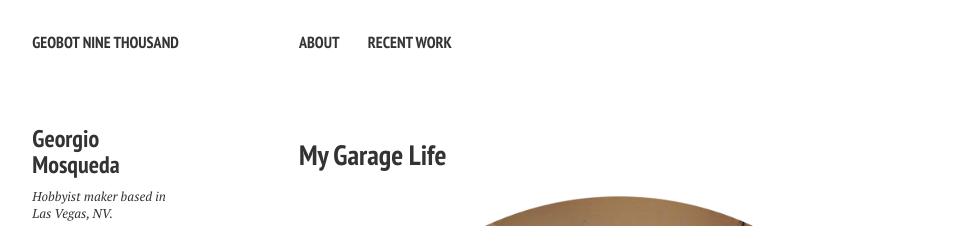
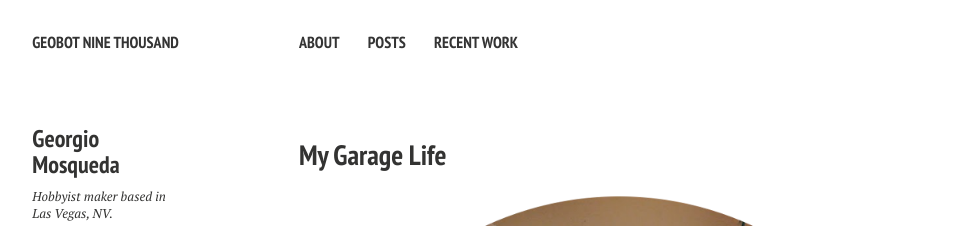
Before and after one commit to gb9k/gb9k.github.io, a Jekyll site: the page built from index.md, in a window 1280 px wide. Shown: the top 226 px of the page, without its empty margins (21-989 px from the left). Built offline with Jekyll 4.4.1, drawn with Linux system fonts in a browser that asks for light colours; nearby versions of some CDN libraries.

Commit message:
Added posts section back into the nav

```diff
--- a/_data/navigation.yml
+++ b/_data/navigation.yml
@@ -3,5 +3,8 @@
 - title: About
   url: /about/
 
+- title: Posts
+  url: /posts/
+
 - title: Recent Work
   url: /portfolio/
```
